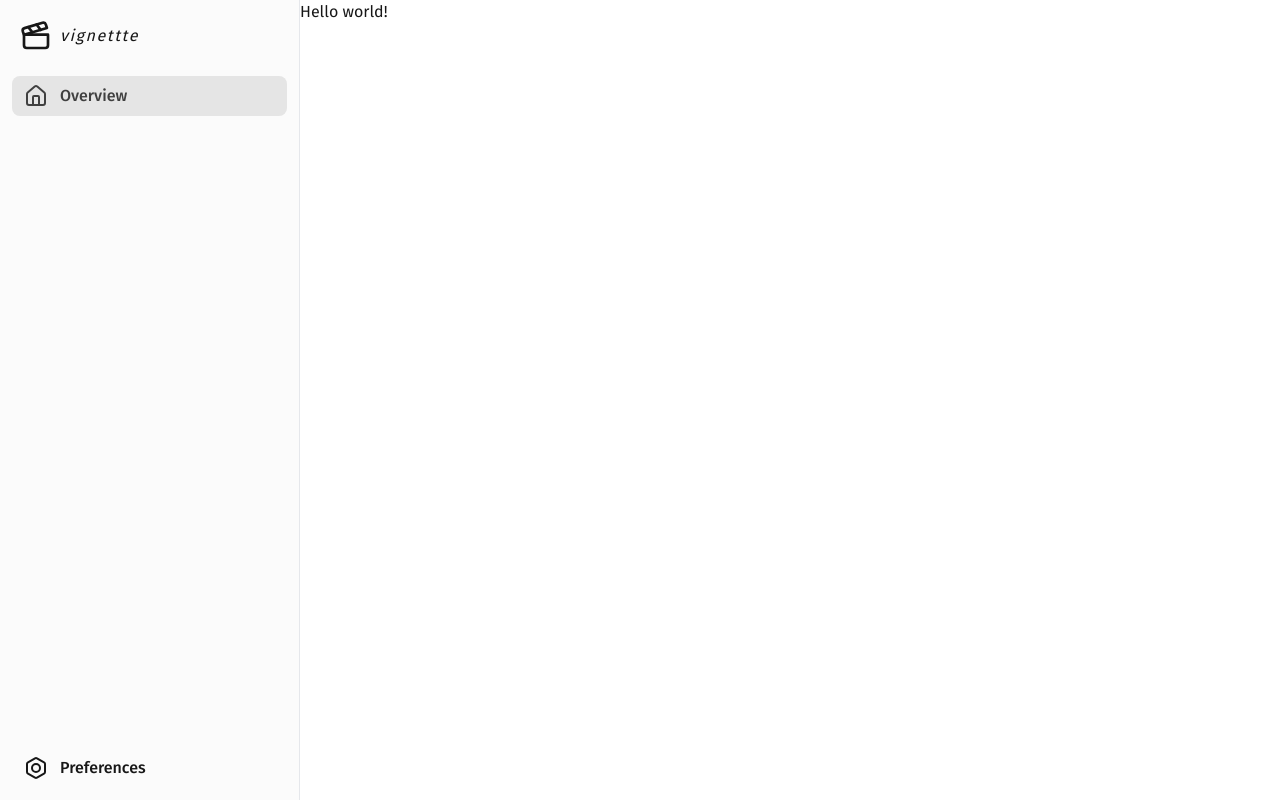
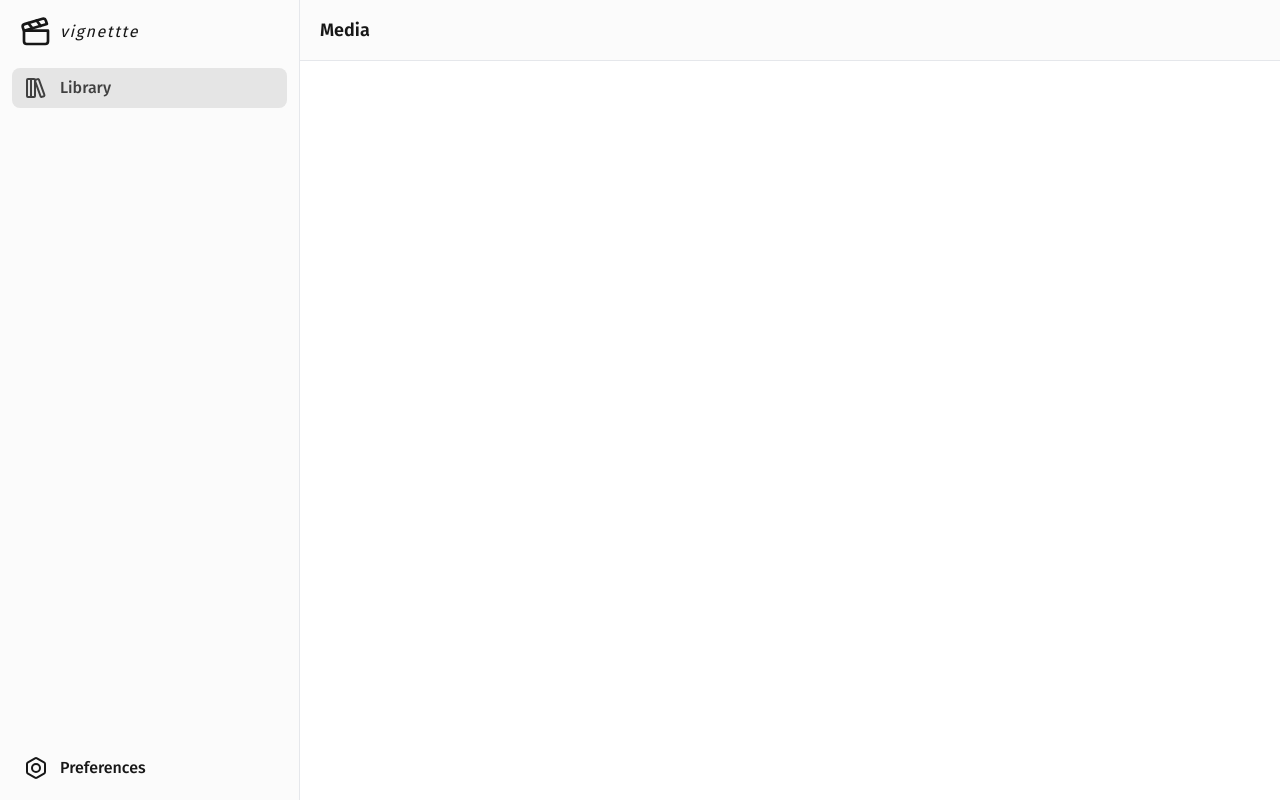
Before and after one commit to dewclaws/vignettte, a Next.js app in the folder frontend/: page / in a window 1280 px wide. Built offline with nearby package versions, Linux system fonts and the light colour scheme; a web font is replaced by a local one.

Commit message:
layout changes

```diff
--- a/frontend/app/layout.tsx
+++ b/frontend/app/layout.tsx
@@ -1,4 +1,4 @@
-import NavPane from "@/components/nav/pane";
+import NavPane from "@/components/shell/nav/pane";
 import { cc } from "@/lib/utilities";
 import type { Metadata } from "next";
 import { Fira_Sans, Martian_Mono } from "next/font/google";
--- a/frontend/app/page.tsx
+++ b/frontend/app/page.tsx
@@ -1,3 +1,5 @@
+import ShellHeader from "@/components/shell/header";
+
 export default function Home() {
-  return <>Hello world!</>;
+  return <ShellHeader>Media</ShellHeader>;
 }
--- /dev/null
+++ b/frontend/components/shell/header.tsx
@@ -0,0 +1,13 @@
+import React from "react";
+
+export default function ShellHeader({
+  children,
+}: Readonly<{
+  children: React.ReactNode;
+}>) {
+  return (
+    <header className="flex items-center px-5 py-4 gap-3 border-b font-semibold text-lg bg-neutral-100/40 dark:bg-neutral-800/40 dark:border-neutral-800">
+      {children}
+    </header>
+  );
+}
--- a/frontend/components/nav/pane.tsx
+++ b/frontend/components/shell/nav/pane.tsx
@@ -1,22 +1,22 @@
 "use client";
 
-import { BoltIcon, ClapperboardIcon, HomeIcon } from "lucide-react";
+import { BoltIcon, ClapperboardIcon, LibraryBigIcon } from "lucide-react";
 import Link from "next/link";
 import { NavLink } from "./link";
 
 export default function NavPane() {
   return (
-    <aside className="hidden lg:block sticky top-0 h-screen overflow-y-auto border-e dark:border-neutral-600 bg-neutral-100/40 dark:bg-neutral-800/40">
+    <aside className="hidden lg:block sticky top-0 h-screen overflow-y-auto border-e bg-neutral-100/40 dark:bg-neutral-800/40 dark:border-neutral-800">
       <div className="flex h-full max-h-screen flex-col">
         <header className="flex items-center">
-          <Link href="/" className="flex items-center p-5 gap-2">
+          <Link href="/" className="flex items-center px-5 py-4 gap-2">
             <ClapperboardIcon className="w-8 h-8" />
             <span className="italic tracking-widest">vignettte</span>
           </Link>
         </header>
         <nav className="flex-1 overflow-auto grid items-start px-3 py-1">
-          <NavLink href="/" highlight={/^\/$/} icon={<HomeIcon />}>
-            Overview
+          <NavLink href="/" highlight={/^\/$/} icon={<LibraryBigIcon />}>
+            Library
           </NavLink>
         </nav>
         <footer className="grid itemc-center p-3">
```
Also changed, not shown: frontend/components/shell/nav/link.tsx (renamed from frontend/components/nav/link.tsx).
